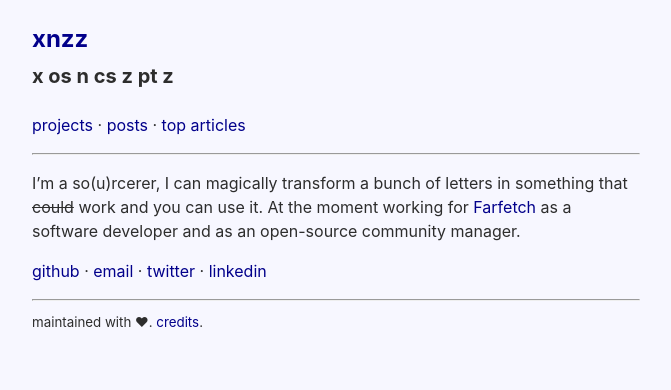
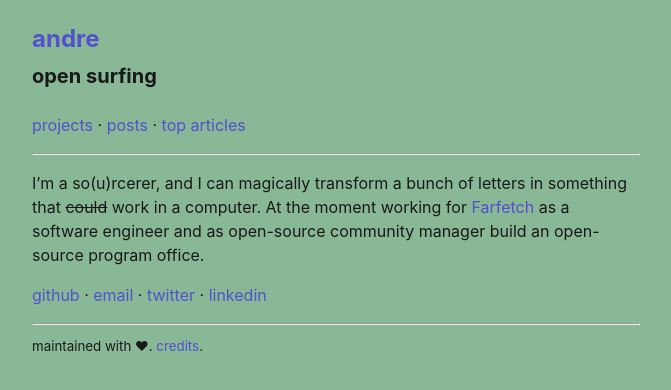
Before and after one commit to 3cpt/3cpt.github.io, a Jekyll site: the page built from index.md, in a window 1280 px wide. Shown: the top 390 px of the page, without its empty margins (304-975 px from the left). Built offline with Jekyll 4.4.1, drawn with Linux system fonts in a browser that asks for light colours.

Commit message:
update link

```diff
--- a/_config.yml
+++ b/_config.yml
@@ -1,12 +1,12 @@
 # Permalinks
 permalink: pretty
 
-# Thanks to Bradley Taunt (https://github.com/bradleytaunt/lightspeed)
+# Theme by Bradley Taunt (https://github.com/bradleytaunt/lightspeed)
 #
 # Setup
-title: "xnzz"
-url: https://xndry.github.io
-tagline: "x os n cs z pt z"
+title: "andre"
+url: https://anqre.github.io
+tagline: "open surfing"
 baseurl: ""
 
 # Assets
--- a/_includes/head.html
+++ b/_includes/head.html
@@ -16,14 +16,14 @@
   <style>
     html,
     body {
-      background: #f7f7ff;
-      color: #2d2d2d;
+      background: #88b896;
+      color: #1a1919;
       font: 16px/1.5 -apple-system, BlinkMacSystemFont, "Segoe UI", Roboto, Helvetica, Arial, sans-serif, "Apple Color Emoji", "Segoe UI Emoji", "Segoe UI Symbol";
     }
 
     a,
     a:visited {
-      color: rgb(2, 0, 139);
+      color: rgb(83, 81, 206);
       text-decoration: none;
     }
 
--- a/index.md
+++ b/index.md
@@ -1,13 +1,13 @@
 ---
 layout: default
-title: Index
+title: anqre site
 permalink: /
 ---
 
-I'm a so(u)rcerer, I can magically transform a bunch of letters in something that ~~could~~ work and you can use it.
-At the moment working for [Farfetch](https://farfetchcareers.com) as a software developer and as an open-source community manager.
+I'm a so(u)rcerer, and I can magically transform a bunch of letters in something that ~~could~~ work in a computer.
+At the moment working for [Farfetch](https://farfetchcareers.com) as a software engineer and as open-source community manager build an open-source program office.
 
-[github](https://github.com/xnzz) ·
+[github](https://github.com/anqre) ·
 [email](mailto:andrecorreia@pm.me) ·
-[twitter](https://twitter.com/kknpgg) ·
+[twitter](https://twitter.com/ndxnc) ·
 [linkedin](https://www.linkedin.com/in/andcorreia)
```
Also changed, not shown: _data/articles.yml (line endings or trailing spaces), credits.md (line endings or trailing spaces).
